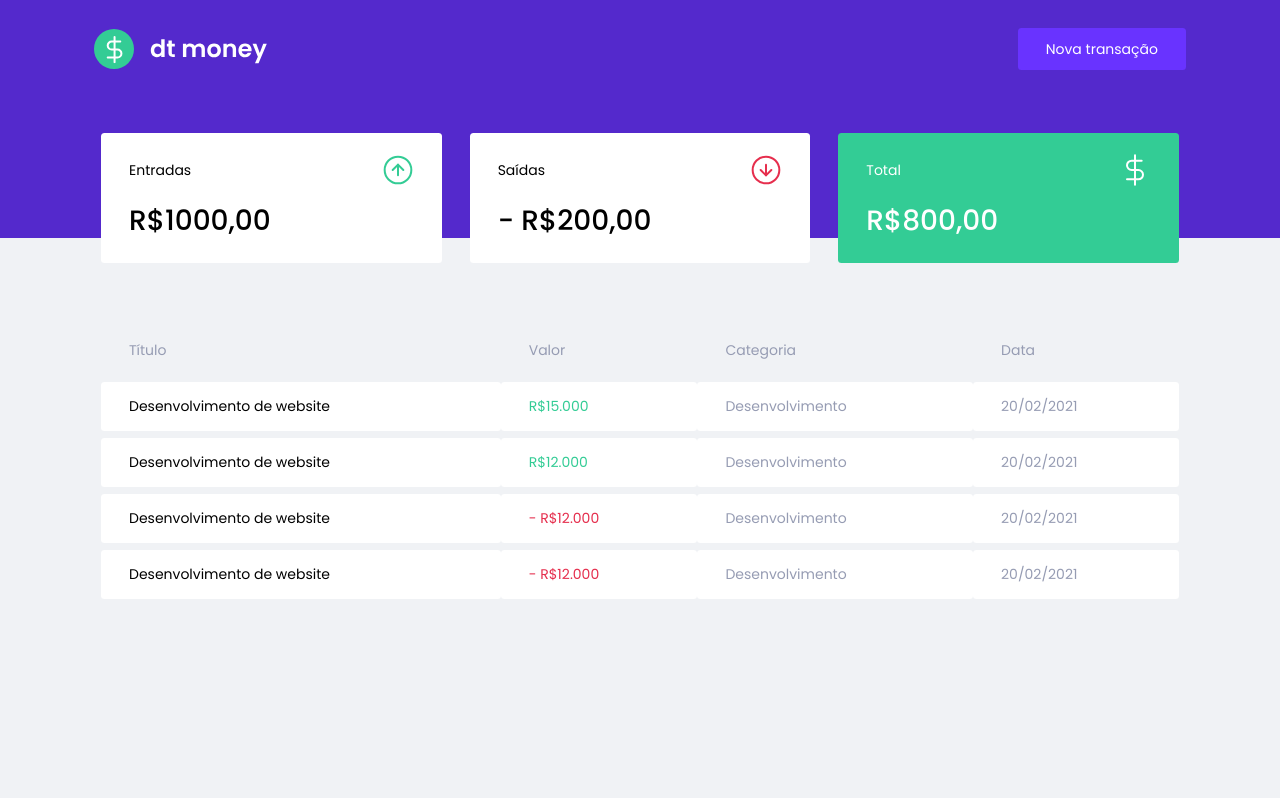
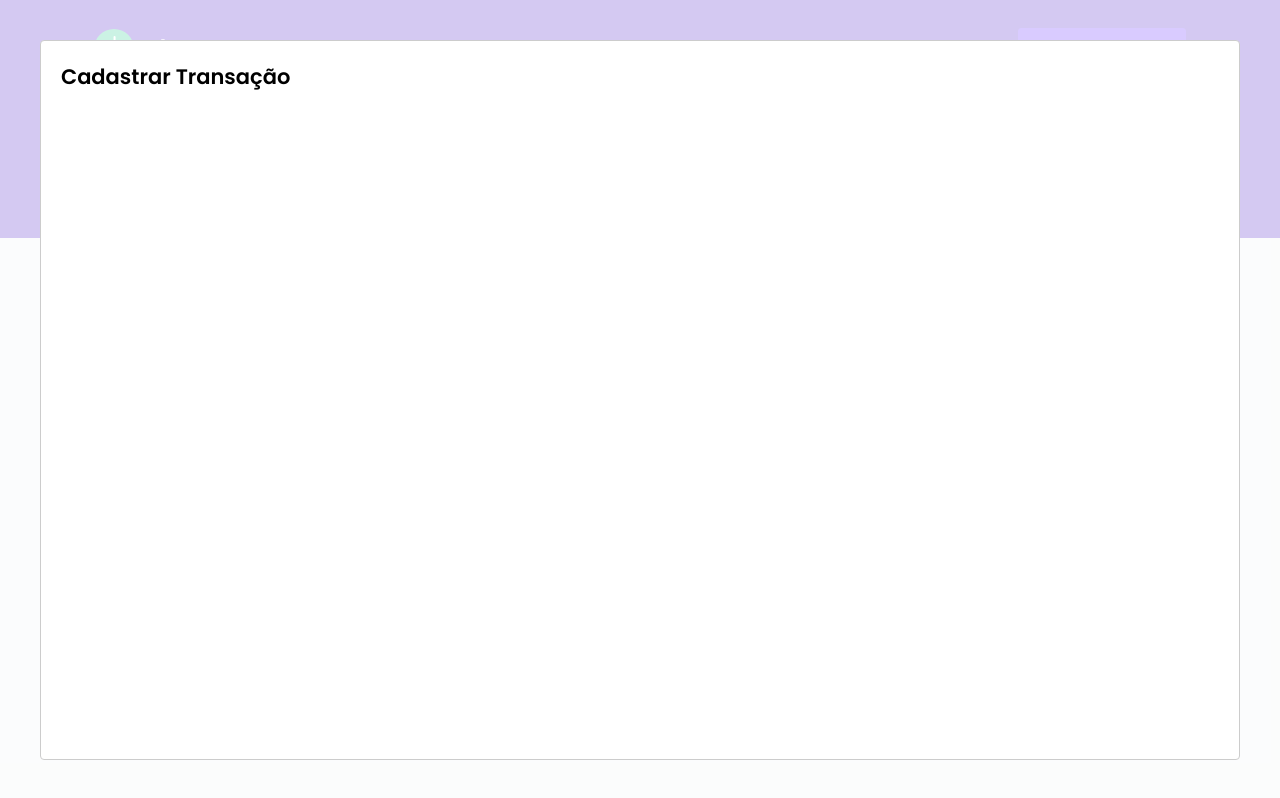
Before and after one commit to Lopes393/dt-money, a React (Create React App) app in the folder dt-money/: page / in a window 1280 px wide. Both pictures are taken after a click on the button "Nova transação". Built offline with nearby package versions, Linux system fonts and the light colour scheme; no server answers; what miragejs would draw is missing.

Commit message:
Modal close function

```diff
--- a/dt-money/src/components/Header/index.tsx
+++ b/dt-money/src/components/Header/index.tsx
@@ -21,6 +21,13 @@ export function Header() {
         <button type="button" onClick={handleOpenNewTransactionModal}>
           Nova transação
         </button>
+
+        <Modal
+          isOpen={isNewTransactionModalOpen}
+          onRequestClose={handleCloseNewTransactionModal}
+        >
+          <h2>Cadastrar Transação</h2>
+        </Modal>
       </Content>
     </Container>
   );
```
